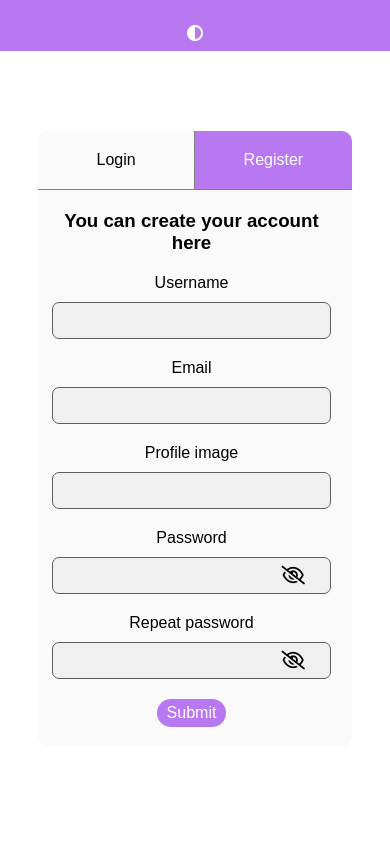
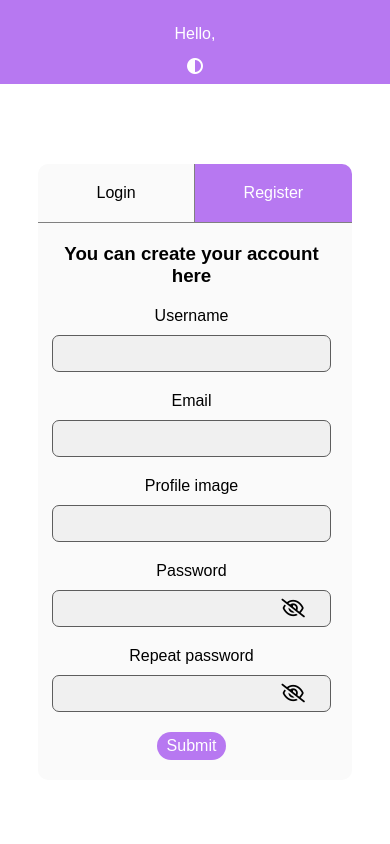
Before and after one commit to Qsen02/Dashboard-app, a React (Vite) app in the folder client/: page /registration in a window 390 px wide. Shown: the top 844 px of the page. Built offline with nearby package versions, Linux system fonts and the light colour scheme.

Commit message:
Header updated

```diff
--- a/client/src/components/header/Header.tsx
+++ b/client/src/components/header/Header.tsx
@@ -49,6 +49,7 @@ export default function Header() {
 					  ))
 					: ""}
 			</ul>
+			<p>Hello, {user?.username}</p>
 			<i
 				className="fa-solid fa-circle-half-stroke"
 				onClick={changeTheme}
--- a/client/src/components/header/HeaderStyles.module.css
+++ b/client/src/components/header/HeaderStyles.module.css
@@ -10,7 +10,7 @@
 }
 
 .wrapper ul {
-	flex-basis: 80%;
+	flex-basis: 70%;
 	padding-left: 50px;
 	display: flex;
 	justify-content: flex-start;
@@ -39,6 +39,10 @@
 	cursor: pointer;
 }
 
+.wrapper p {
+	font-size: 16pt;
+}
+
 @media (max-width: 1000px) {
 	.wrapper {
 		gap: 30px;
@@ -54,9 +58,12 @@
 	.wrapper i {
 		font-size: 14pt;
 	}
+	.wrapper p {
+		font-size: 14pt;
+	}
 }
 
-@media(max-width:500px){
+@media (max-width: 500px) {
 	.wrapper {
 		width: auto;
 		gap: 15px;
@@ -75,10 +82,13 @@
 		padding-left: 0;
 		justify-content: center;
 	}
-    .wrapper button{
+	.wrapper button {
 		padding: 5px 10px 5px 10px;
 	}
-    .wrapper i{
+	.wrapper i {
+		font-size: 12pt;
+	}
+	.wrapper p {
 		font-size: 12pt;
 	}
 }
```
Lines whose indentation alone changed are shown as unchanged.
